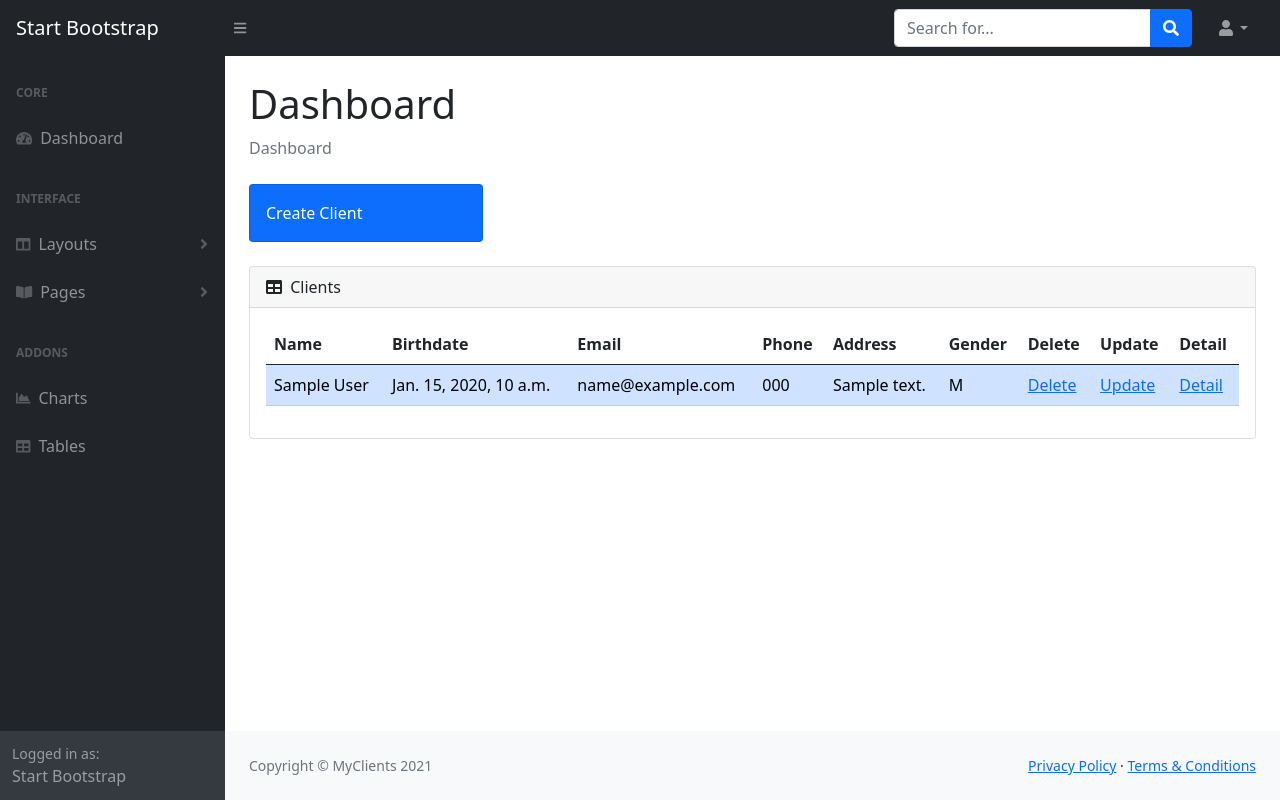
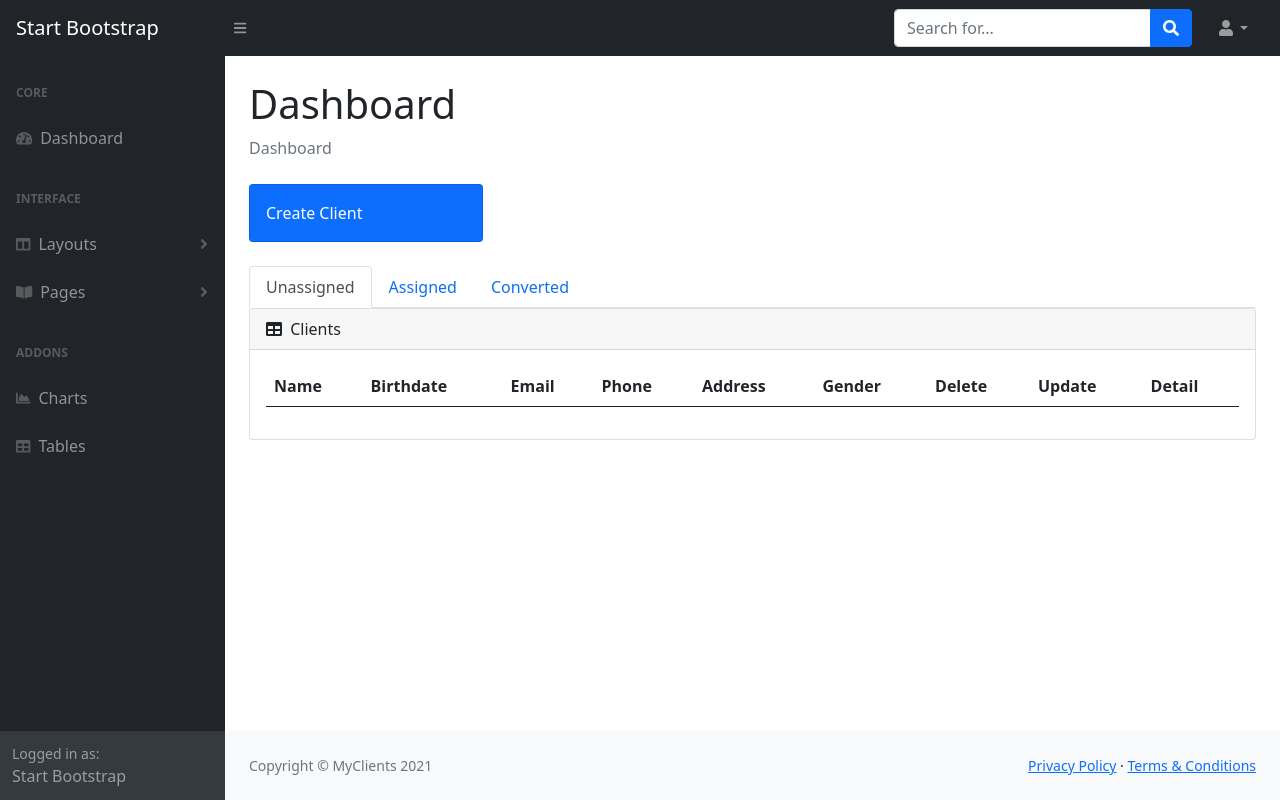
Before and after one commit to rahmonov/basiccrm, a Django app: page /crm/clients/index/ in a window 1280 px wide. Run offline with Django 3.2, Linux system fonts and the light colour scheme; tables that the repository leaves empty hold one stand-in row (values such as "Sample post"); lists and menus that the app fills with data are empty; some libraries are stand-ins or nearby versions.

Commit message:
added tab functionality

```diff
--- a/clients/templates/clients/index.html
+++ b/clients/templates/clients/index.html
@@ -147,6 +147,73 @@
 {#                        </div>#}
 
 
+                    <ul class="nav nav-tabs" id="myTab" role="tablist">
+                      <li class="nav-item" role="presentation">
+                        <button class="nav-link active" id="home-tab" data-bs-toggle="tab" data-bs-target="#home" type="button" role="tab" aria-controls="home" aria-selected="true">Unassigned</button>
+                      </li>
+                      <li class="nav-item" role="presentation">
+                        <button class="nav-link" id="profile-tab" data-bs-toggle="tab" data-bs-target="#profile" type="button" role="tab" aria-controls="profile" aria-selected="false">Assigned</button>
+                      </li>
+                      <li class="nav-item" role="presentation">
+                        <button class="nav-link" id="contact-tab" data-bs-toggle="tab" data-bs-target="#contact" type="button" role="tab" aria-controls="contact" aria-selected="false">Converted</button>
+                      </li>
+                    </ul>
+
+                    <div class="tab-content" id="myTabContent">
+                      <div class="tab-pane fade show active" id="home" role="tabpanel" aria-labelledby="home-tab">
+                          <div class="card mb-4">
+                                <div class="card-header">
+                                    <i class="fas fa-table me-1"></i>
+                                    Clients
+                                </div>
+                                <div class="card-body">
+                                    <table  class="table table-hover">
+                                        <thead>
+                                            <tr>
+                                                <th>Name</th>
+                                                <th >Birthdate</th>
+                                                <th>Email</th>
+                                                <th>Phone</th>
+                                                <th>Address</th>
+                                                <th>Gender</th>
+                                                <th>Delete</th>
+                                                <th>Update</th>
+                                                <th>Detail</th>
+                                            </tr>
+                                        </thead>
+
+                                        <tbody>
+                                        {% for client in clients %}
+                                            {% if not client.agent %}
+                                                <tr class="table-info">
+                                                <td>{{ client.first_name}} {{ client.last_name }}</td>
+                                                <td>{{ client.birthdate }}</td>
+                                                <td>{{ client.email }}</td>
+                                                <td>{{ client.phone_number }}</td>
+                                                <td>{{ client.address }}</td>
+                                                <td>{{ client.gender }}</td>
+
+                                                <td><a href="{% url 'clients:delete' client.id %}">Delete</a></td>
+                                                <td><a href="{% url 'clients:update'  client.id %}">Update</a></td>
+                                                <td><a href="{% url 'clients:detail'  client.id %}">Detail</a></td>
+                                            </tr>
+                                                {% else %}
+
+                                            {% endif %}
+
+                                        {% endfor %}
+                                        </tbody>
+                                    </table>
+                                </div>
+                            </div>
+                      </div>
+
+
+
+
+
+
+                      <div class="tab-pane fade" id="profile" role="tabpanel" aria-labelledby="profile-tab">
                           <div class="card mb-4">
                                 <div class="card-header">
                                     <i class="fas fa-table me-1"></i>
@@ -172,10 +239,6 @@
                                         {% for client in clients %}
                                             {% if client.agent %}
                                                 <tr class="table-primary">
-                                            {% else %}
-                                            <tr>
-                                        {% endif %}
-
                                                 <td>{{ client.first_name}} {{ client.last_name }}</td>
                                                 <td>{{ client.birthdate }}</td>
                                                 <td>{{ client.email }}</td>
@@ -187,10 +250,23 @@
                                                 <td><a href="{% url 'clients:update'  client.id %}">Update</a></td>
                                                 <td><a href="{% url 'clients:detail'  client.id %}">Detail</a></td>
                                             </tr>
+                                                {% else %}
+
+                                            {% endif %}
+
                                         {% endfor %}
                                         </tbody>
                                     </table>
                                 </div>
+                            </div>
+                      </div>
+
+
+
+
+
+
+                      <div class="tab-pane fade" id="contact" role="tabpanel" aria-labelledby="contact-tab"></div>
                     </div>
                     </div>
                 </main>
```
Lines whose indentation alone changed are shown as unchanged.
